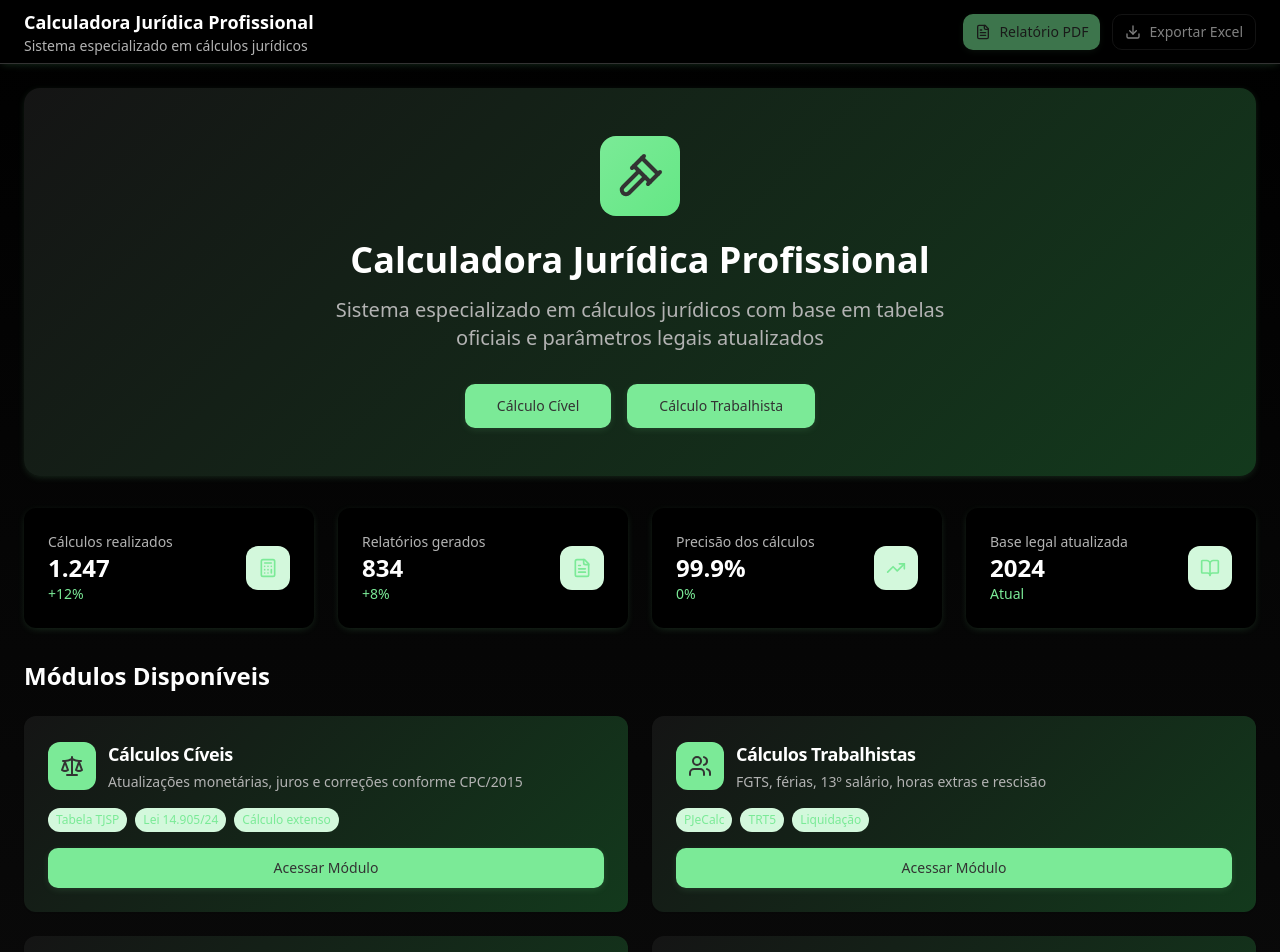
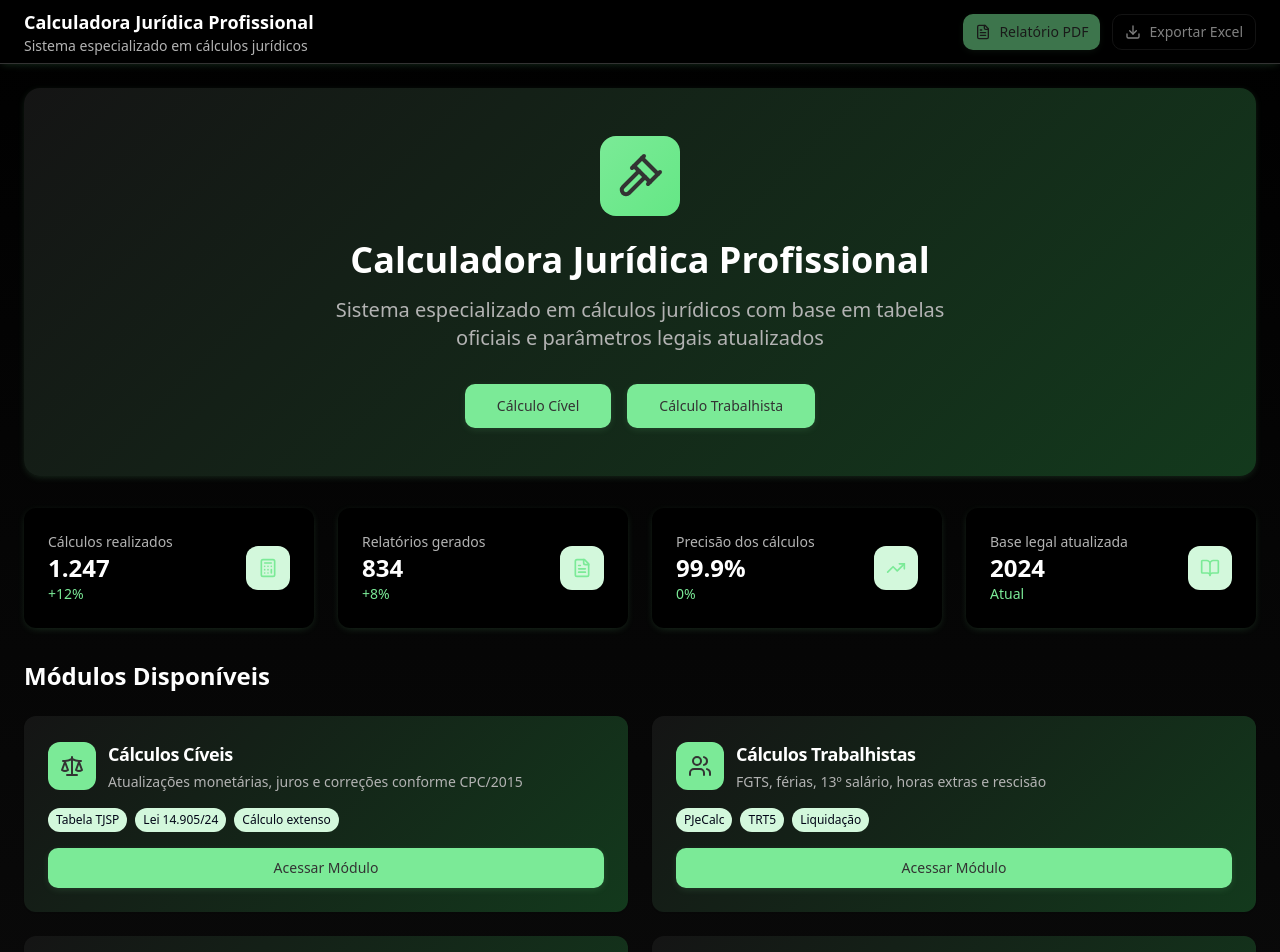
Before and after one commit to daniel-manfrin-terra-com-br/calc-jus-pro-5, a React (Vite) app: page / in a window 1280 px wide. Shown: the top 952 px of the page. Built offline with nearby package versions, Linux system fonts and the light colour scheme.

Commit message:
Visual edit in Lovable

```diff
--- a/src/pages/Dashboard.tsx
+++ b/src/pages/Dashboard.tsx
@@ -118,7 +118,7 @@ export default function Dashboard() {
               </CardHeader>
               <CardContent className="pt-0">
                 <div className="flex flex-wrap gap-2 mb-4">
-                  {module.features.filter(f => f).map((feature, idx) => <span key={idx} className="px-2 py-1 bg-primary-light text-primary text-xs rounded-full">
+                  {module.features.filter(f => f).map((feature, idx) => <span key={idx} className="px-2 py-1 bg-primary-light text-xs rounded-full text-slate-950">
                       {feature}
                     </span>)}
                 </div>
```
